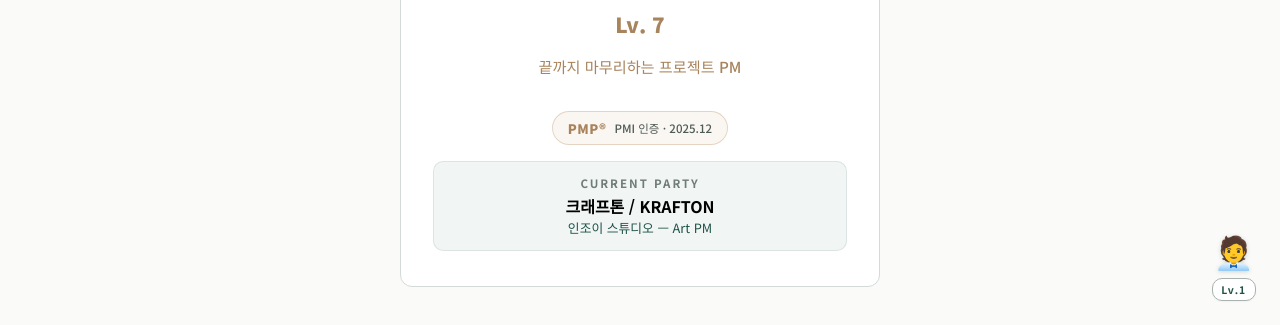
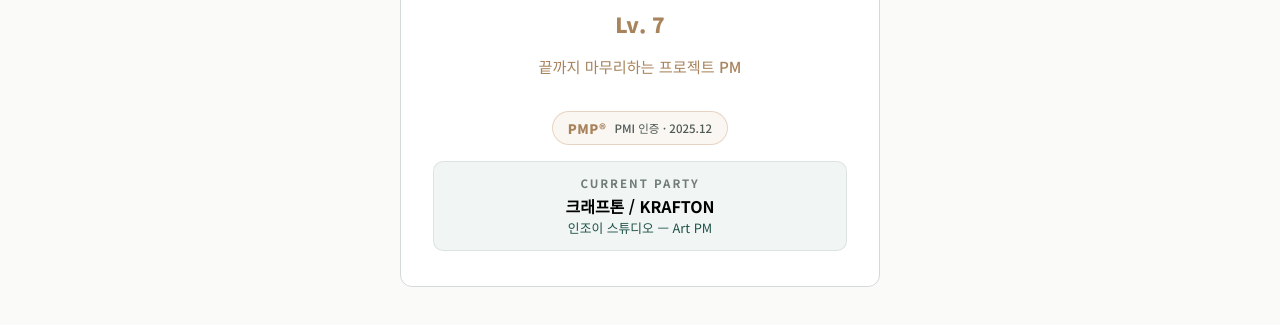
Before and after one commit to doyeon95k/portfolio, a website: page index.html in a window 1280 px wide. Shown: the part 475-800 px from the top of the page. Drawn offline with Linux system fonts and the light colour scheme.

Commit message:
어설픈 게이미피케이션 요소 제거
- 우측 하단 플로팅 캐릭터 위젯 (#char-widget) 제거
  : 스크롤에 따라 🧑‍💼→🗺️→⚔️→🔮→💬→🏆 변화, Lv.1→MAX 표시
- Contact 섹션의 회전 portal + ⚔️ 캐릭터 + "★ MAX LEVEL — READY FOR NEXT MISSION ★" 라벨 제거
- 관련 CSS (#char-widget, .portal, .contact-char, char-float/char-spark/lv-flash 등) 정리
- 관련 JS (CHARACTER LEVEL-UP SYSTEM, IntersectionObserver) 정리

기존 정체성 요소(Class:PM, Lv.7, 전투기록, 여정 등 섹션 명칭)는 유지.

```diff
--- a/index.html
+++ b/index.html
@@ -310,12 +310,6 @@
 
 /* ===== TAB 6: CONTACT ===== */
 .contact-wrap{display:flex;flex-direction:column;align-items:center;text-align:center}
-.portal{width:160px;height:160px;border-radius:50%;position:relative;margin-bottom:2rem}
-.portal::before{content:'';position:absolute;inset:0;border-radius:50%;border:2px solid var(--primary);animation:portal-spin 6s linear infinite;filter:drop-shadow(0 2px 6px rgba(31,82,71,.15))}
-.portal::after{content:'';position:absolute;inset:15px;border-radius:50%;border:1px dashed rgba(31,82,71,.2);animation:portal-spin 8s linear infinite reverse}
-@keyframes portal-spin{100%{transform:rotate(360deg)}}
-.portal-inner{position:absolute;inset:25px;border-radius:50%;background:radial-gradient(circle,rgba(31,82,71,.1),transparent);display:flex;align-items:center;justify-content:center}
-.portal-icon{font-size:2.5rem}
 .contact-msg{font-size:1.1rem;color:var(--text);margin-bottom:2rem;line-height:1.7;max-width:500px}
 .contact-msg em{color:var(--primary);font-style:normal;font-weight:700}
 .contact-list{display:flex;flex-direction:column;gap:.8rem;width:100%;max-width:400px}
@@ -409,33 +403,9 @@
 .loading-title{font-family:var(--font);text-transform:uppercase;animation:title-pulse 2s ease-in-out infinite;color:var(--primary);letter-spacing:4px}
 @keyframes title-pulse{0%,100%{opacity:1}50%{opacity:.65}}
 
-/* ===== CHARACTER LEVEL-UP WIDGET ===== */
-#char-widget{position:fixed;bottom:1.5rem;right:1.5rem;z-index:90;display:flex;flex-direction:column;align-items:center;gap:.3rem;pointer-events:none;transition:all .4s;opacity:0}
-#char-widget.visible{opacity:1}
-#char-widget .char-sprite{font-size:2rem;transition:all .5s;filter:drop-shadow(0 1px 2px rgba(31,82,71,.2))}
-#char-widget .char-lv{font-size:.65rem;font-weight:700;color:var(--primary);letter-spacing:1px;font-family:var(--font);background:var(--bg-mid);padding:.2rem .55rem;border-radius:10px;border:1px solid var(--border-strong);transition:all .4s;box-shadow:var(--shadow-sm)}
-#char-widget.lv-up .char-sprite{animation:char-levelup .6s ease-out}
-#char-widget.lv-up .char-lv{animation:lv-flash .6s ease-out}
-@keyframes char-levelup{0%{transform:scale(1)}30%{transform:scale(1.4)}60%{transform:scale(.9)}100%{transform:scale(1)}}
-@keyframes lv-flash{0%{color:var(--accent);transform:scale(1.05)}100%{color:var(--primary);transform:scale(1)}}
-#char-widget .char-particles{position:absolute;inset:0;pointer-events:none}
-#char-widget .char-particles span{position:absolute;width:4px;height:4px;border-radius:50%;animation:char-spark .7s ease-out forwards;opacity:0}
-@keyframes char-spark{0%{transform:translate(0,0) scale(1);opacity:1}100%{opacity:0}}
-
-/* Contact full-level character */
-.contact-char{font-size:4rem;margin-bottom:.5rem;animation:char-float 3s ease-in-out infinite;filter:drop-shadow(0 4px 12px rgba(31,82,71,.2))}
-@keyframes char-float{0%,100%{transform:translateY(0)}50%{transform:translateY(-8px)}}
-.contact-char-label{font-size:.7rem;color:var(--accent);font-weight:700;letter-spacing:2px;margin-bottom:1.5rem;font-family:monospace}
-
-@media(max-width:768px){
-  #char-widget{bottom:1rem;right:1rem}
-  #char-widget .char-sprite{font-size:1.6rem}
-  .contact-char{font-size:3rem}
-}
 @media(prefers-reduced-motion:reduce){
   *,*::before,*::after{animation-duration:0s!important;transition-duration:0s!important}
   body::after{display:none}
-  #char-widget{display:none}
   #particles{display:none}
 }
 
@@ -495,13 +465,6 @@
 
 <!-- PARTICLES -->
 <div id="particles"></div>
-
-<!-- CHARACTER LEVEL-UP WIDGET -->
-<div id="char-widget">
-  <div class="char-particles"></div>
-  <div class="char-sprite">🧑‍💼</div>
-  <div class="char-lv">Lv.1</div>
-</div>
 
 <!-- NAV -->
 <nav>
@@ -885,10 +848,6 @@
     <h2><span lang="ko">연락처</span><span lang="en">Contact</span></h2>
   </div>
   <div class="contact-wrap">
-    <div class="portal">
-      <div class="portal-inner"><div class="contact-char">⚔️</div></div>
-    </div>
-    <div class="contact-char-label">★ MAX LEVEL — READY FOR NEXT MISSION ★</div>
     <div class="contact-msg">
       <span lang="ko">새로운 여정을 함께할 <em>파티</em>를 찾고 있습니다.<br>아래 연락처로 편하게 연락주세요!</span>
       <span lang="en">Looking for a new <em>party</em> to embark on the next adventure.<br>Feel free to reach out below!</span>
@@ -1689,81 +1648,6 @@
   });
 }
 
-/* ===== CHARACTER LEVEL-UP SYSTEM ===== */
-(function(){
-  var widget=document.getElementById('char-widget');
-  if(!widget)return;
-  var sprite=widget.querySelector('.char-sprite');
-  var lvLabel=widget.querySelector('.char-lv');
-  var particlesEl=widget.querySelector('.char-particles');
-  var stages=[
-    {section:'sec-profile',lv:1,icon:'🧑‍💼',label:'Lv.1'},
-    {section:'sec-journey',lv:3,icon:'🗺️',label:'Lv.3'},
-    {section:'sec-quests',lv:5,icon:'⚔️',label:'Lv.5'},
-    {section:'sec-skills',lv:7,icon:'🔮',label:'Lv.7'},
-    {section:'sec-chat',lv:9,icon:'💬',label:'Lv.9'},
-    {section:'sec-contact',lv:99,icon:'🏆',label:'MAX'}
-  ];
-  var currentLv=0;
-
-  function spawnParticles(){
-    var colors=['#1f5247','#c9a47d','#3e7a72','#94a19c'];
-    for(var i=0;i<10;i++){
-      var s=document.createElement('span');
-      var angle=Math.random()*Math.PI*2;
-      var dist=20+Math.random()*25;
-      var dx=Math.cos(angle)*dist;
-      var dy=Math.sin(angle)*dist;
-      s.style.cssText='left:50%;top:40%;background:'+colors[Math.floor(Math.random()*colors.length)]+';animation-name:char-spark;';
-      s.style.setProperty('--dx',dx+'px');
-      s.style.setProperty('--dy',dy+'px');
-      s.animate([
-        {transform:'translate(0,0) scale(1)',opacity:1},
-        {transform:'translate('+dx+'px,'+dy+'px) scale(0)',opacity:0}
-      ],{duration:600+Math.random()*300,easing:'ease-out'});
-      particlesEl.appendChild(s);
-      setTimeout(function(){s.remove()},900);
-    }
-  }
-
-  function setLevel(stage){
-    if(stage.lv===currentLv)return;
-    var isUp=stage.lv>currentLv;
-    currentLv=stage.lv;
-    sprite.textContent=stage.icon;
-    lvLabel.textContent=stage.label;
-    if(isUp){
-      widget.classList.add('lv-up');
-      spawnParticles();
-      setTimeout(function(){widget.classList.remove('lv-up')},700);
-    }
-  }
-
-  /* Hide widget at contact section (full char shown inline) */
-  var charObs=new IntersectionObserver(function(entries){
-    entries.forEach(function(entry){
-      if(entry.isIntersecting){
-        var id=entry.target.id;
-        if(id==='sec-contact'){
-          widget.style.opacity='0';
-        }else{
-          widget.style.opacity='';
-          for(var i=stages.length-1;i>=0;i--){
-            if(stages[i].section===id){setLevel(stages[i]);break;}
-          }
-        }
-      }
-    });
-  },{rootMargin:'-40% 0px -55% 0px',threshold:0});
-
-  stages.forEach(function(s){
-    var el=document.getElementById(s.section);
-    if(el) charObs.observe(el);
-  });
-
-  /* Show widget after loading */
-  setTimeout(function(){widget.classList.add('visible')},2000);
-})();
 </script>
 </body>
 </html>
```
